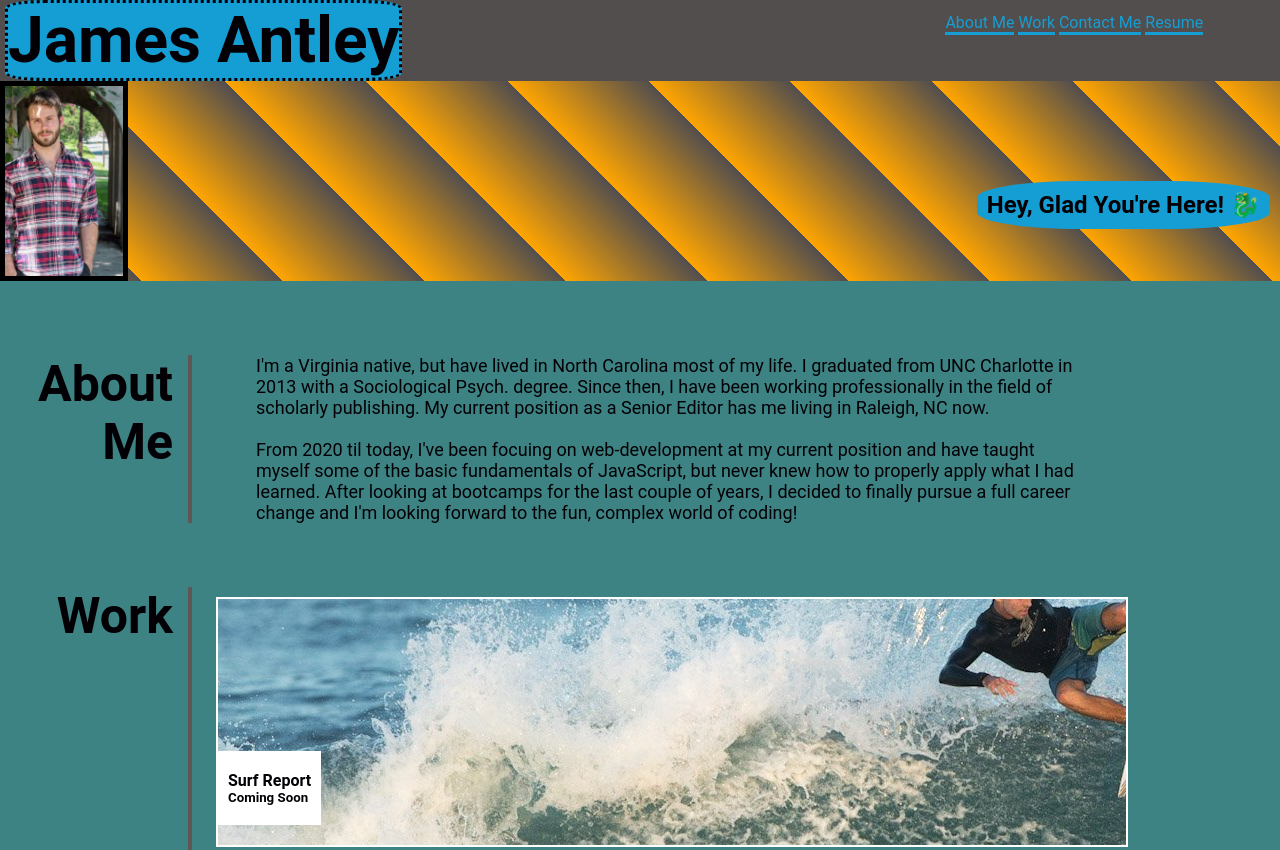
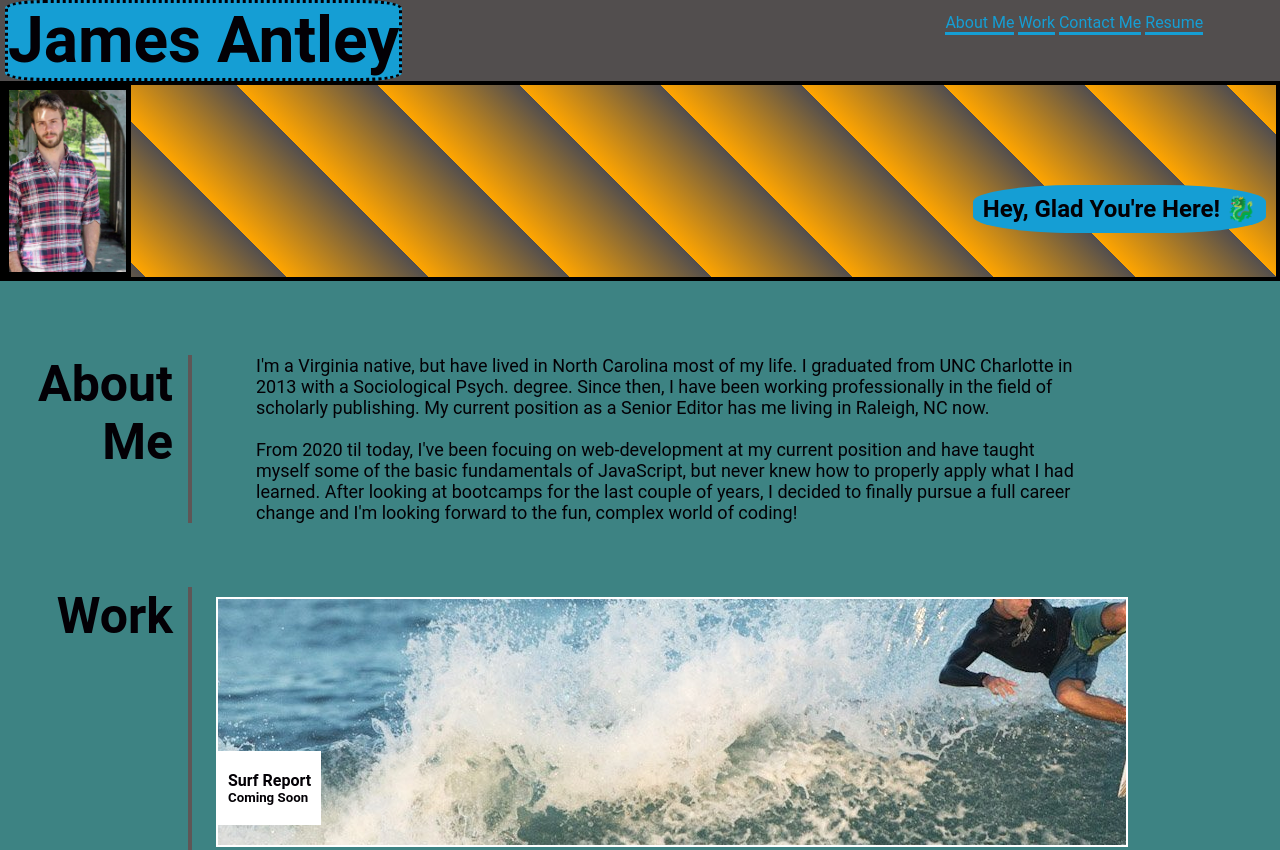
Before and after one commit to Jimmant91/Portfolio, a plain HTML site: page index.html in a window 1280 px wide. Shown: the top 850 px of the page. Drawn offline with Linux system fonts and the light colour scheme.

Commit message:
subhead border for neatness

```diff
--- a/assets/style.css
+++ b/assets/style.css
@@ -195,6 +195,7 @@ h3 {
     height: 200px;
     width: 100%;
     margin-bottom: 10px;
+    border: solid black 4px;
     background: repeating-linear-gradient(45deg, orange, #524e4e 100px);
     animation-timing-function: ease-in ease-out; /*I don't know why the animation stopped working - will change, don't like the colors*/
 }
```
